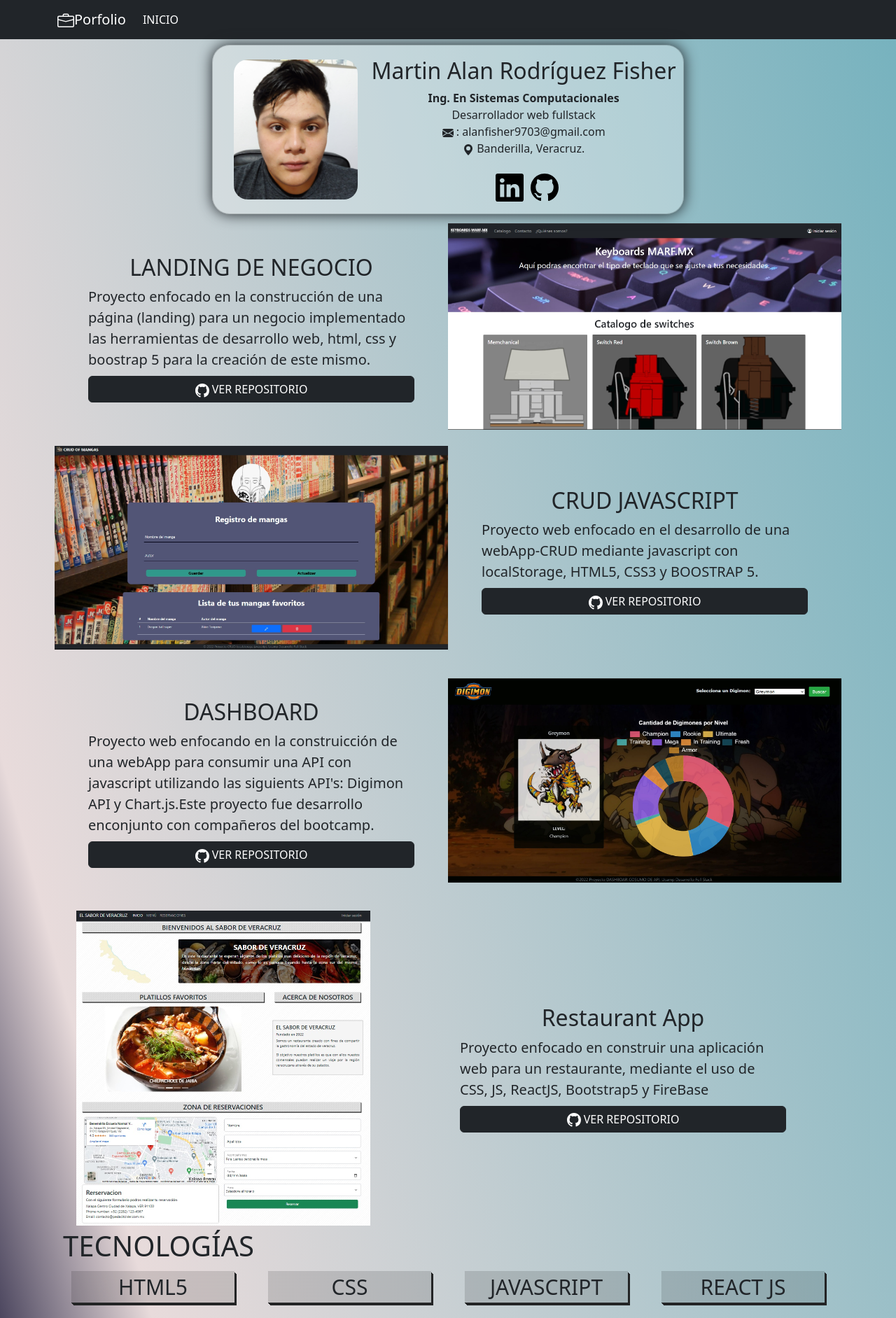
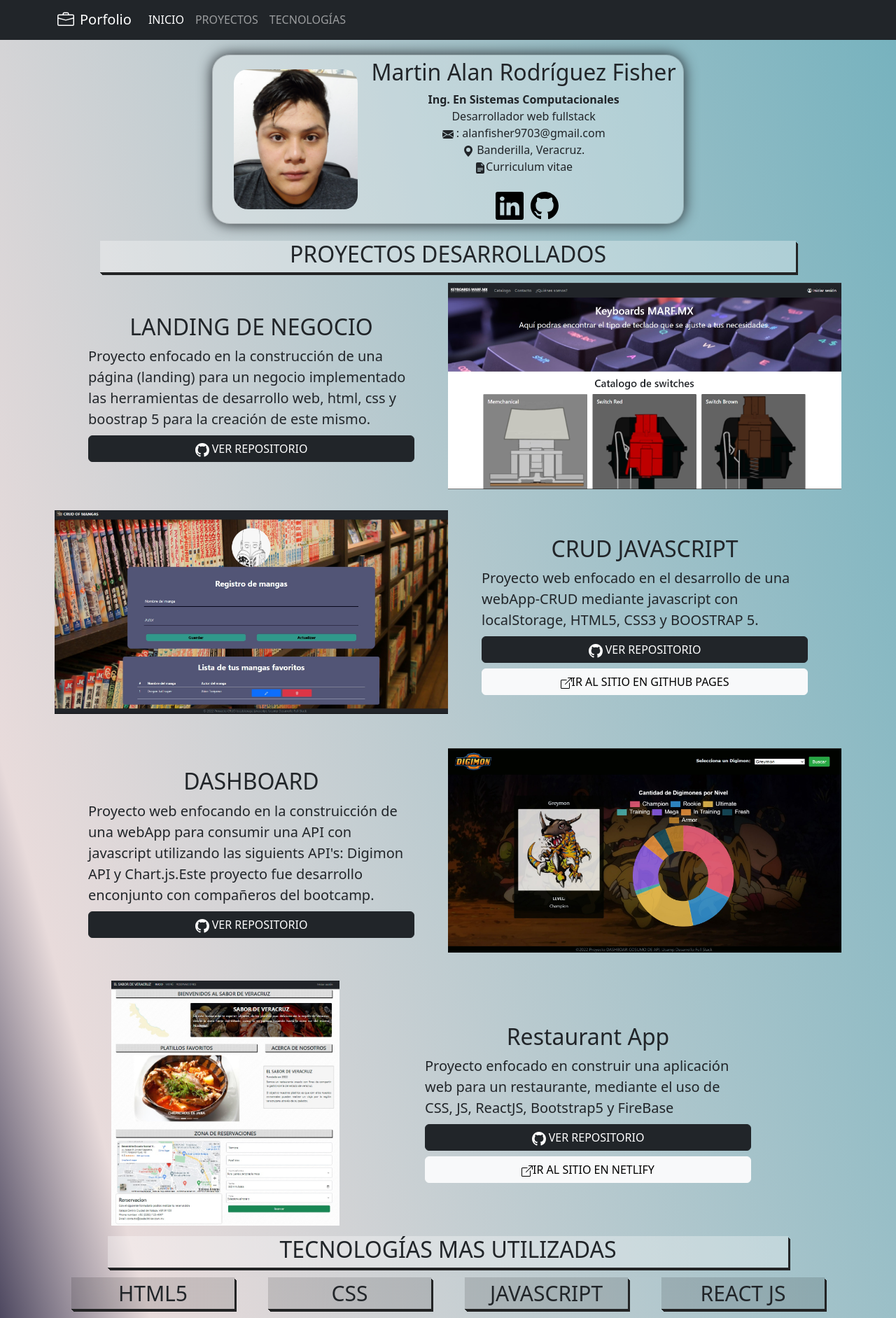
Before and after one commit to MartinAlanRF/PortFolio, a React (Create React App) app: page / in a window 1280 px wide. Shown: the top 1883 px of the page at 70% size. Built offline with nearby package versions, Linux system fonts and the light colour scheme.

Commit message:
Retoques al diseño y botones HomePage

```diff
--- a/src/components/NavBar.jsx
+++ b/src/components/NavBar.jsx
@@ -4,10 +4,10 @@ import { NavLink } from "react-router-dom";
 
 const NavBar = () => {
   return (
-    <nav className=" mx-auto navbar navbar-expand-lg navbar-dark bg-dark">
+    <nav className=" mx-auto navbar navbar-expand-lg navbar-dark bg-dark fixed-top ">
     <div className="container">
       <NavLink to='/' className='navbar-brand'>
-        <svg xmlns="http://www.w3.org/2000/svg" width={24} height={24} fill="currentColor" className="bi bi-briefcase" viewBox="0 0 16 16">
+        <svg xmlns="http://www.w3.org/2000/svg" width={24} height={24} fill="currentColor" className="bi bi-briefcase me-2 mb-1" viewBox="0 0 16 16">
           <path d="M6.5 1A1.5 1.5 0 0 0 5 2.5V3H1.5A1.5 1.5 0 0 0 0 4.5v8A1.5 1.5 0 0 0 1.5 14h13a1.5 1.5 0 0 0 1.5-1.5v-8A1.5 1.5 0 0 0 14.5 3H11v-.5A1.5 1.5 0 0 0 9.5 1h-3zm0 1h3a.5.5 0 0 1 .5.5V3H6v-.5a.5.5 0 0 1 .5-.5zm1.886 6.914L15 7.151V12.5a.5.5 0 0 1-.5.5h-13a.5.5 0 0 1-.5-.5V7.15l6.614 1.764a1.5 1.5 0 0 0 .772 0zM1.5 4h13a.5.5 0 0 1 .5.5v1.616L8.129 7.948a.5.5 0 0 1-.258 0L1 6.116V4.5a.5.5 0 0 1 .5-.5z" />
         </svg>
           Porfolio
@@ -20,7 +20,7 @@ const NavBar = () => {
       <div className="collapse navbar-collapse" id="menuResponsive">
         <ul className="navbar-nav me-auto mb-2 mb-lg-0">
           <li className="nav-item">
-            <NavLink
+{/*             <NavLink
               end
                 to="/"
                 aria-current="page"
@@ -29,13 +29,20 @@ const NavBar = () => {
                 }
               >
               INICIO
-            </NavLink>
+            </NavLink> */}
+            <a className="nav-link active" href="#profile">
+              INICIO
+            </a>
           </li>
           <li className="nav-item">
-
+            <a className="nav-link "  href="#projects">
+              PROYECTOS
+            </a>
           </li>
           <li className="nav-item">
-
+            <a className="nav-link"  href="#technologies">
+                TECNOLOGÍAS
+              </a>
           </li>
         </ul>
 
--- a/src/components/styles/style.css
+++ b/src/components/styles/style.css
@@ -7,6 +7,12 @@
 #root{
     background: rgb(2,0,36);
     background: linear-gradient(75deg, rgba(2,0,36,1) 0%, rgba(232,219,219,1) 17%, rgb(118, 178, 190) 100%);
+}
+
+/* HomeContainer */
+.home{
+    margin-top: 70px;
+    margin-bottom: 40px;
 }
 
 /*Profile style*/
@@ -111,8 +117,8 @@
 
 #proyecto4 {
     background-image: url('../../assets/proyectos/proyecto4-restaurant.jpg');
-    max-width: 500px;
-    min-height: 450px;
+    max-width: 400px;
+    min-height: 350px;
     background-size: contain;
     background-repeat: no-repeat;
     margin-top: 5px;
@@ -146,6 +152,30 @@
     font-size: 30px;
 }
 
+.containerCenter{
+    display: flex;
+    justify-content: center;
+    margin: 10px;
+}
+
+.headers{
+    display: block;
+    width: 90%;
+    height: 45px;
+    line-height: 45px;
+    box-shadow: 0px 1px 0px #232425,
+    1px 2px 0px #232425,
+    2px 3px 0px #232425,
+    3px 4px 0px #232425;
+    font-size: 30px;
+    background-color: rgba(255, 255, 255, 0.317);
+}
+
+.headers > h2{
+    text-align: center;
+}
+
+
 /*  */
 .containerTecImgs{
     display: flex;
@@ -153,6 +183,10 @@
     justify-content: center;
     align-items: center;
 }
+
+
+
+
 
 #html5{
     width: 140px;
@@ -197,3 +231,7 @@
 
 
 /* MEDIA QUERYS */
+
+@media (max-width: 992px) {
+
+}
--- a/src/pages/HomePage.jsx
+++ b/src/pages/HomePage.jsx
@@ -13,9 +13,9 @@ import imgGithub from "../assets/tecnologias/githublogo.png";
 const HomePage = () => {
   return (
     <>
-      <div className="home mb-4">
+      <div className="home">
         {/* Card Profile */}
-        <div className="containerCard">
+        <div id='profile' className="containerCard mb-4">
           <div className="card">
             <div className="profile-image">
               <img id='imgProfile' src={imgProfile} alt="" srcset="" />
@@ -34,6 +34,10 @@ const HomePage = () => {
                 <svg xmlns="http://www.w3.org/2000/svg" width="16" height="16" fill="currentColor" class="bi bi-geo-alt-fill" viewBox="0 0 16 16">
                   <path d="M8 16s6-5.686 6-10A6 6 0 0 0 2 6c0 4.314 6 10 6 10zm0-7a3 3 0 1 1 0-6 3 3 0 0 1 0 6z"/>
                 </svg> Banderilla, Veracruz.
+                <br />
+                <svg xmlns="http://www.w3.org/2000/svg" width="16" height="16" fill="currentColor" class="bi bi-file-earmark-text-fill" viewBox="0 0 16 16">
+                  <path d="M9.293 0H4a2 2 0 0 0-2 2v12a2 2 0 0 0 2 2h8a2 2 0 0 0 2-2V4.707A1 1 0 0 0 13.707 4L10 .293A1 1 0 0 0 9.293 0zM9.5 3.5v-2l3 3h-2a1 1 0 0 1-1-1zM4.5 9a.5.5 0 0 1 0-1h7a.5.5 0 0 1 0 1h-7zM4 10.5a.5.5 0 0 1 .5-.5h7a.5.5 0 0 1 0 1h-7a.5.5 0 0 1-.5-.5zm.5 2.5a.5.5 0 0 1 0-1h4a.5.5 0 0 1 0 1h-4z"/>
+                </svg>Curriculum vitae
               </p>
               <div className="icons">
               <a href="https://www.linkedin.com/in/martin-alan-rodriguez-fisher">
@@ -54,13 +58,20 @@ const HomePage = () => {
         </div>
         {/* END */}
         {/* Projects */}
-        <div id="proyectos">
+        <div id="projects">
+
+          <div className="containerCenter">
+            <div className="headers">
+                <h2>PROYECTOS DESARROLLADOS </h2>
+              </div>
+          </div>
+
           <div className="container-fluid">
-            <div id="proyecto" className="row d-flex justify-content-center align-items-center mt-2">
-              <div id="proyecto1" className="col-lg-6 order-lg-2 text-white"></div>
-              <div className="col-lg-6 order-lg-1 my-auto p-5 text-justify seccionText">
+            <div id="proyecto" className="row d-flex justify-content-center align-items-center mt-2 text-justify">
+              <div id="proyecto1" className="col-lg-6 order-lg-2"></div>
+              <div className="col-lg-6 order-lg-1 my-auto p-5 ">
                 <h2 className="text-center">LANDING DE NEGOCIO</h2>
-                <p className="lead mb-0 text-justify">
+                <p className="lead mb-0">
                   Proyecto enfocado en la construcción de una página (landing)
                   para un negocio implementado las herramientas de desarrollo
                   web, html, css y boostrap 5 para la creación de este mismo.
@@ -84,10 +95,7 @@ const HomePage = () => {
                 </a>
               </div>
             </div>
-            <div
-              id="proyecto"
-              className="row d-flex justify-content-center align-items-center mt-2"
-            >
+            <div id="proyecto" className="row d-flex justify-content-center align-items-center mt-2">
               <div
                 id="proyecto2"
                 className="col-lg-6 order-lg-1 text-white seccionProducto2"
@@ -95,9 +103,8 @@ const HomePage = () => {
               <div className="col-lg-6 order-lg-2 my-auto p-5 text-justify seccionText">
                 <h2 className="text-center">CRUD JAVASCRIPT</h2>
                 <p className="lead mb-0">
-                  Proyecto web enfocado en el desarrollo de una webApp-CRUD
-                  mediante javascript con localStorage, HTML5, CSS3 y BOOSTRAP
-                  5.
+                  Proyecto web enfocado en el desarrollo de una webApp-CRUD mediante
+                  javascript con localStorage, HTML5, CSS3 y BOOSTRAP 5.
                 </p>
                 <a type="button" className="btn btn-dark col-md-12 mt-2" href="https://github.com/MartinAlanRF/MartinAlanRF.github.io">
                   <svg
@@ -111,6 +118,13 @@ const HomePage = () => {
                       <path d="M8 0C3.58 0 0 3.58 0 8c0 3.54 2.29 6.53 5.47 7.59.4.07.55-.17.55-.38 0-.19-.01-.82-.01-1.49-2.01.37-2.53-.49-2.69-.94-.09-.23-.48-.94-.82-1.13-.28-.15-.68-.52-.01-.53.63-.01 1.08.58 1.23.82.72 1.21 1.87.87 2.33.66.07-.52.28-.87.51-1.07-1.78-.2-3.64-.89-3.64-3.95 0-.87.31-1.59.82-2.15-.08-.2-.36-1.02.08-2.12 0 0 .67-.21 2.2.82.64-.18 1.32-.27 2-.27.68 0 1.36.09 2 .27 1.53-1.04 2.2-.82 2.2-.82.44 1.1.16 1.92.08 2.12.51.56.82 1.27.82 2.15 0 3.07-1.87 3.75-3.65 3.95.29.25.54.73.54 1.48 0 1.07-.01 1.93-.01 2.2 0 .21.15.46.55.38A8.012 8.012 0 0 0 16 8c0-4.42-3.58-8-8-8z" />
                     </svg>{" "}
                   VER REPOSITORIO
+                </a>
+                <a type="button" className="btn btn-light col-md-12 mt-2" href="https://martinalanrf.github.io/">
+                 <svg xmlns="http://www.w3.org/2000/svg" width="16" height="16" fill="currentColor" class="bi bi-box-arrow-up-right" viewBox="0 0 16 16">
+                    <path fill-rule="evenodd" d="M8.636 3.5a.5.5 0 0 0-.5-.5H1.5A1.5 1.5 0 0 0 0 4.5v10A1.5 1.5 0 0 0 1.5 16h10a1.5 1.5 0 0 0 1.5-1.5V7.864a.5.5 0 0 0-1 0V14.5a.5.5 0 0 1-.5.5h-10a.5.5 0 0 1-.5-.5v-10a.5.5 0 0 1 .5-.5h6.636a.5.5 0 0 0 .5-.5z"/>
+                    <path fill-rule="evenodd" d="M16 .5a.5.5 0 0 0-.5-.5h-5a.5.5 0 0 0 0 1h3.793L6.146 9.146a.5.5 0 1 0 .708.708L15 1.707V5.5a.5.5 0 0 0 1 0v-5z"/>
+                  </svg>
+                  IR AL SITIO EN GITHUB PAGES
                 </a>
               </div>
             </div>
@@ -168,14 +182,27 @@ const HomePage = () => {
                   </svg>{" "}
                   VER REPOSITORIO
                 </a>
+                <a type="button" className="btn btn-light col-md-12 mt-2" href="https://elsabordeveracruz.netlify.app/">
+                 <svg xmlns="http://www.w3.org/2000/svg" width="16" height="16" fill="currentColor" class="bi bi-box-arrow-up-right" viewBox="0 0 16 16">
+                    <path fill-rule="evenodd" d="M8.636 3.5a.5.5 0 0 0-.5-.5H1.5A1.5 1.5 0 0 0 0 4.5v10A1.5 1.5 0 0 0 1.5 16h10a1.5 1.5 0 0 0 1.5-1.5V7.864a.5.5 0 0 0-1 0V14.5a.5.5 0 0 1-.5.5h-10a.5.5 0 0 1-.5-.5v-10a.5.5 0 0 1 .5-.5h6.636a.5.5 0 0 0 .5-.5z"/>
+                    <path fill-rule="evenodd" d="M16 .5a.5.5 0 0 0-.5-.5h-5a.5.5 0 0 0 0 1h3.793L6.146 9.146a.5.5 0 1 0 .708.708L15 1.707V5.5a.5.5 0 0 0 1 0v-5z"/>
+                  </svg>
+                  IR AL SITIO EN NETLIFY
+                </a>
               </div>
             </div>
           </div>
         </div>
         {/* END PROJECTS */}
         {/* TECHNOLOGIES */}
-        <div className="container">
-          <h1>TECNOLOGÍAS </h1>
+        <div id='technologies' className="container">
+
+          <div className="containerCenter">
+            <div className="headers">
+                <h2>TECNOLOGÍAS MAS UTILIZADAS </h2>
+              </div>
+          </div>
+
           <div className="row mb-3">
             <div className=" containerTecImgs col-xl-3 col-sm-6 col-12">
               <div id="containerTituloh3" className="container text-center mt-1">
@@ -271,6 +298,8 @@ const HomePage = () => {
           </div>
         </div>
         {/* END TECHNOLOGIES */}
+
+        {/* HABILIDADES BLANDAS */}
       </div>
 
 
```
Also changed, not shown: src/pages/AboutMePage.jsx (deleted, +0 -7 lines), src/pages/ContactPage.jsx (deleted, +0 -9 lines). Lines whose indentation alone changed are shown as unchanged.
